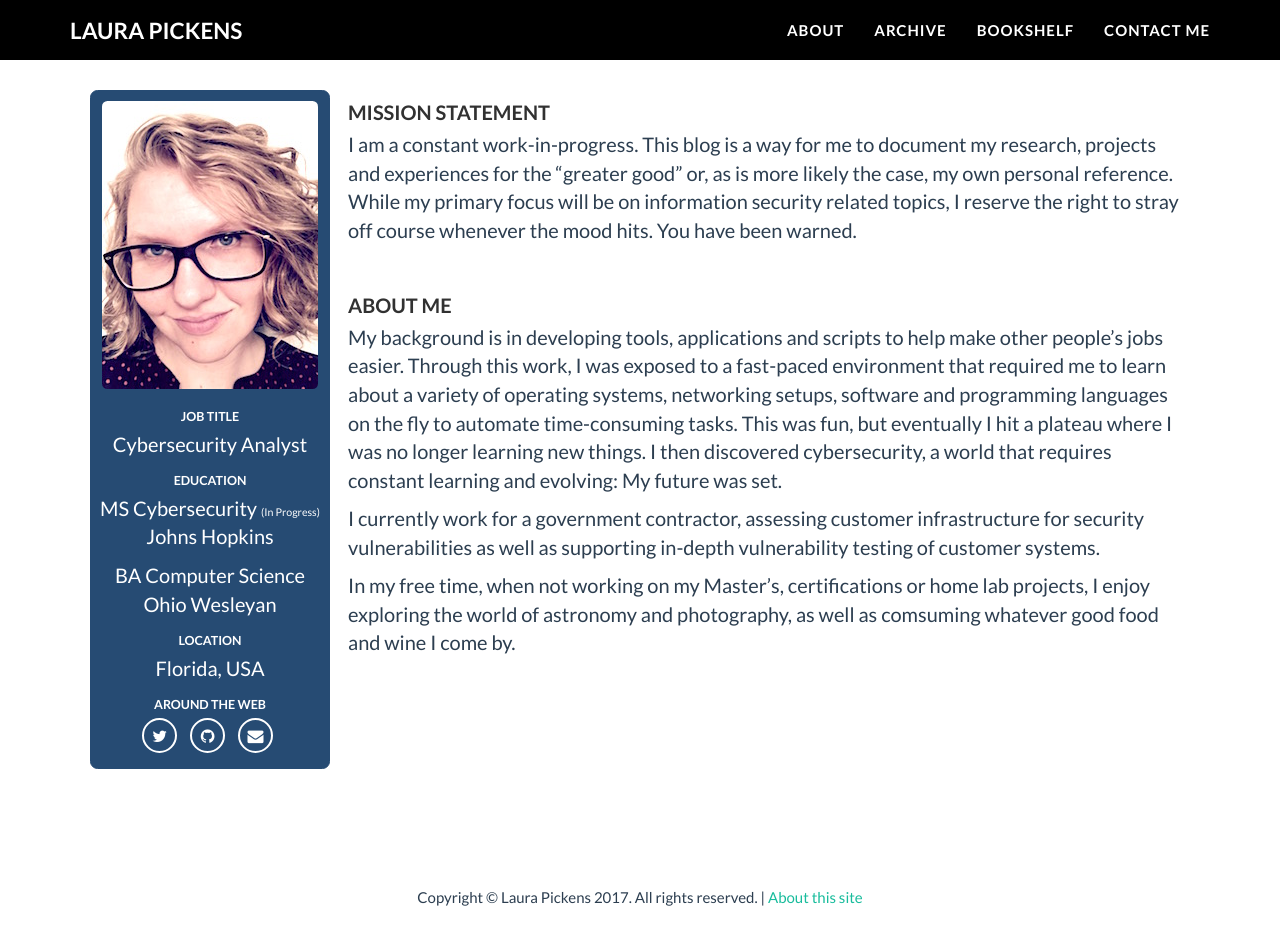
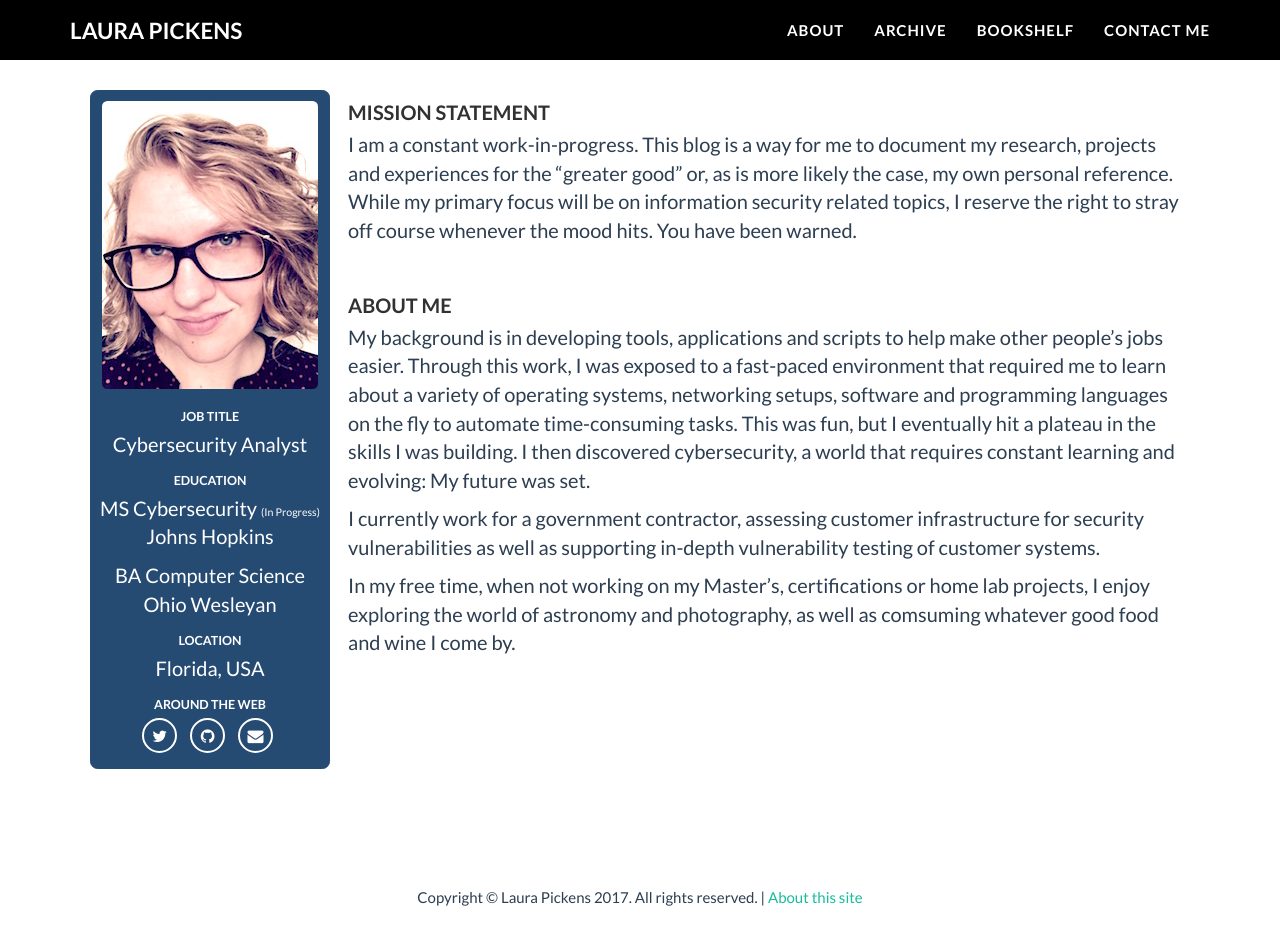
Before and after one commit to lpickens03/lpickens03.github.io, a Jekyll site: the page built from about.md, in a window 1280 px wide and 1008 px high. Shown: the top 945 px of the window. Built offline with Jekyll 4.4.1, drawn with Linux system fonts in a browser that asks for light colours; nearby versions of some CDN libraries; some web fonts are replaced.

Commit message:
More tweaks to about me

```diff
--- a/about.md
+++ b/about.md
@@ -54,7 +54,7 @@ I am a constant work-in-progress. This blog is a way for me to document my resea
 
 <br/>
 <h2>About Me</h2>
-My background is in developing tools, applications and scripts to help make other people's jobs easier. Through this work, I was exposed to a fast-paced environment that required me to learn about a variety of operating systems, networking setups, software and programming languages on the fly to automate time-consuming tasks. This was fun, but eventually I hit a plateau where I was no longer learning new things. I then discovered cybersecurity, a world that requires constant learning and evolving: My future was set.
+My background is in developing tools, applications and scripts to help make other people's jobs easier. Through this work, I was exposed to a fast-paced environment that required me to learn about a variety of operating systems, networking setups, software and programming languages on the fly to automate time-consuming tasks. This was fun, but I eventually hit a plateau in the skills I was building. I then discovered cybersecurity, a world that requires constant learning and evolving: My future was set.
 
 I currently work for a government contractor, assessing customer infrastructure for security vulnerabilities as well as supporting in-depth vulnerability testing of customer systems.
 
```
